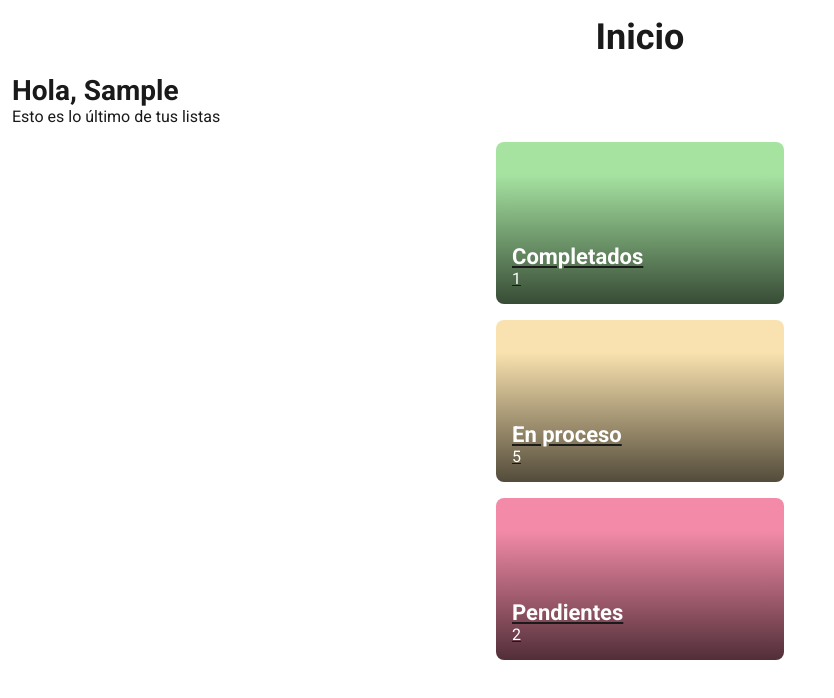
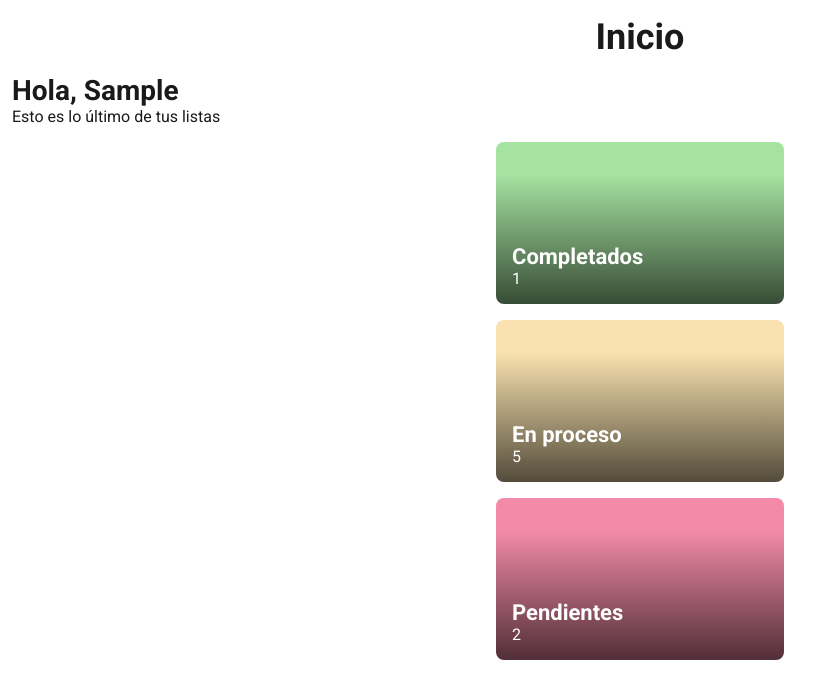
Before and after one commit to rodrigocattebeke/manduApp, a Next.js app: page / in a window 1280 px wide. Shown: the top 698 px of the page, without its empty margins (0-834 px from the left). Built offline with nearby package versions, Linux system fonts and the light colour scheme; no server answers; sample sign-in values are in the browser's storage.

Commit message:
styles(StatusCard): add text-decoration:none to the Link

```diff
--- a/src/components/ui/statusCard/StatusCard.module.css
+++ b/src/components/ui/statusCard/StatusCard.module.css
@@ -7,6 +7,7 @@
   aspect-ratio: 16/9;
   padding: 1rem;
   border-radius: 0.5rem;
+  text-decoration: none;
 }
 
 .card.complete {
@@ -24,5 +25,4 @@
 .cardBody h3,
 .cardBody p {
   color: var(--color-text-accent);
-  text-decoration: none;
 }
```
